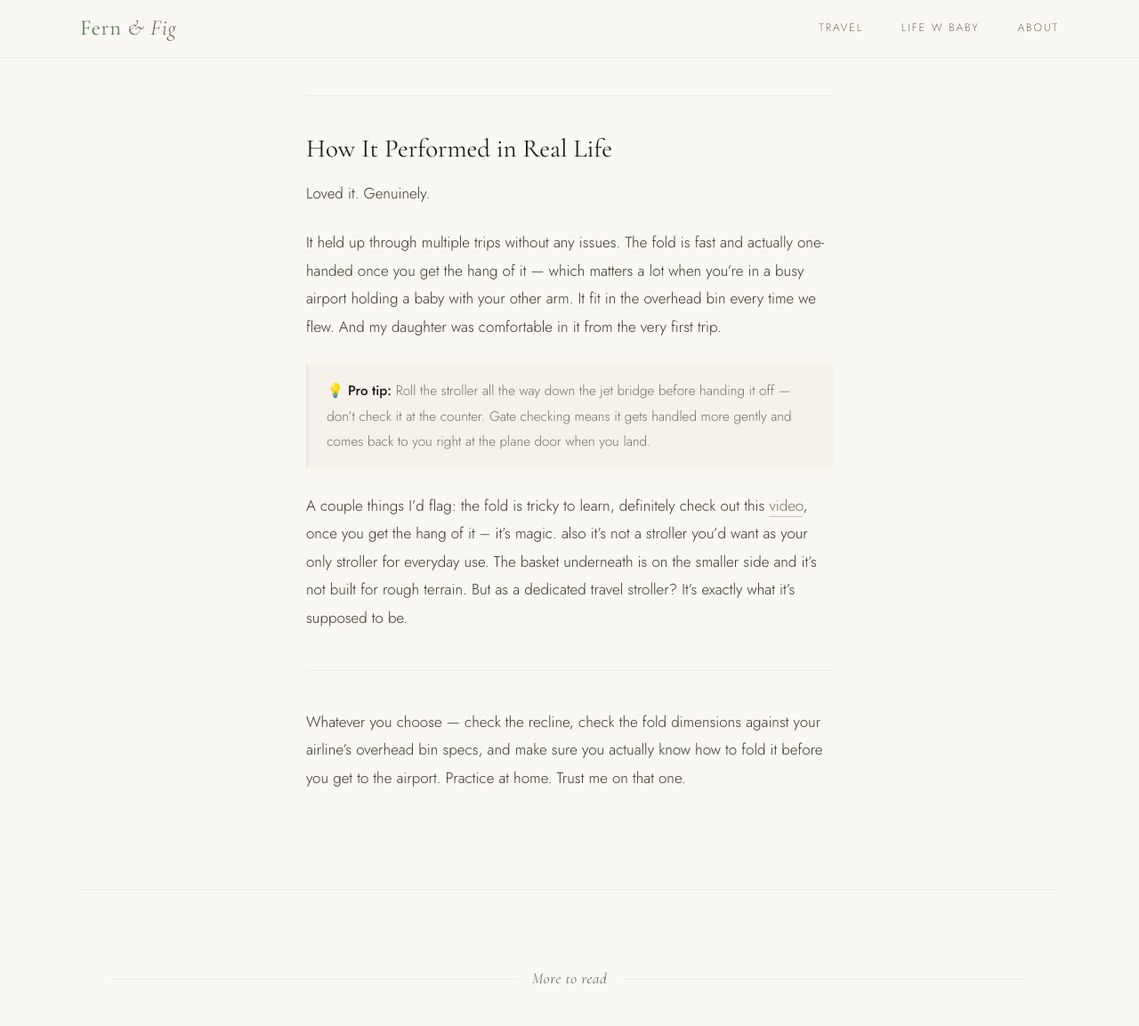
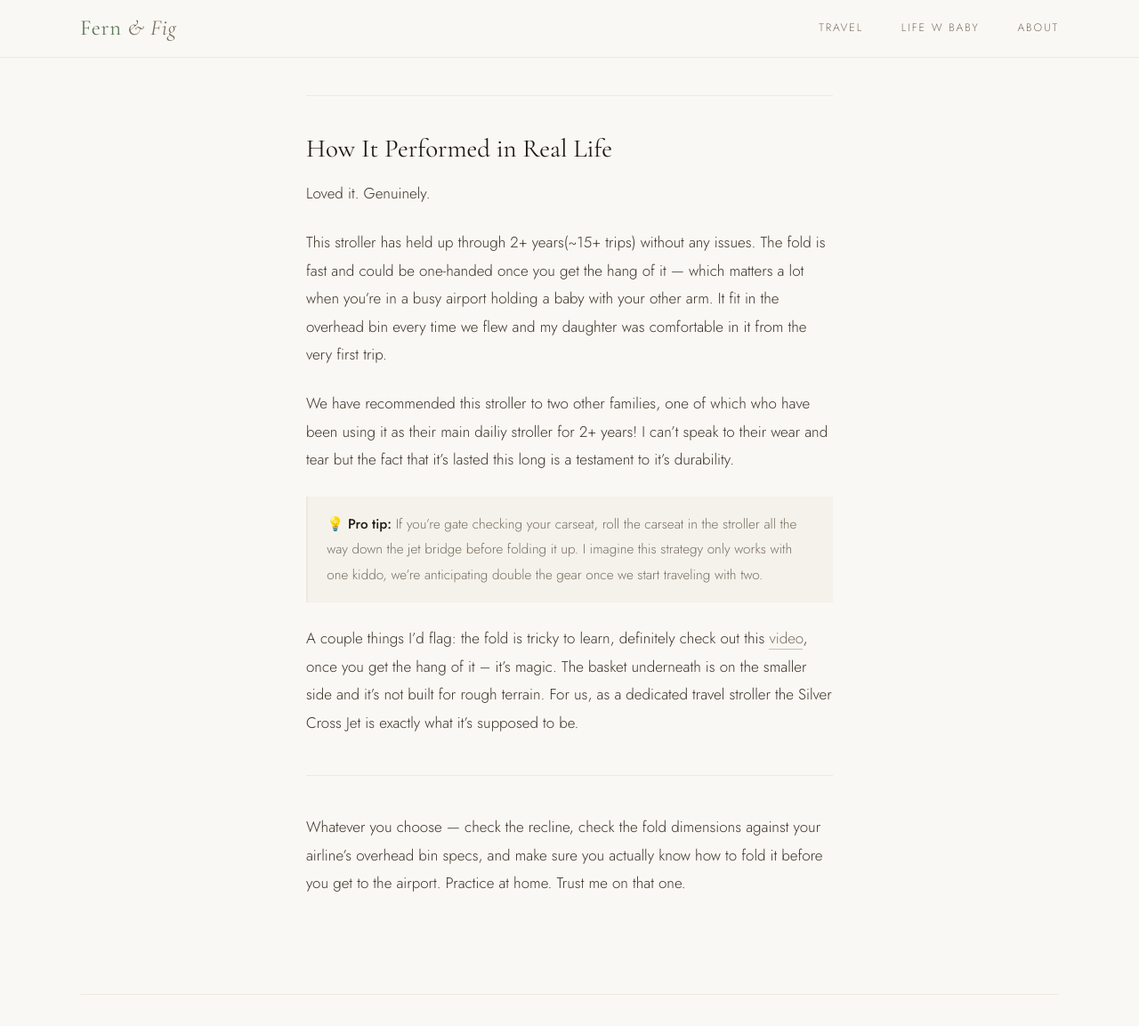
Before and after one commit to kateramoto/fernandfigco, a Jekyll site: the page built from _posts/2026-03-22-best-travel-stroller.md, in a window 1280 px wide and 1400 px high, scrolled down 2905 px, cut to the strip 0-1153 px from the top of the window. Shown: the whole strip at 89% size. Built offline with Jekyll 4.4.1, drawn with Linux system fonts in a browser that asks for light colours.

Commit message:
Update 2026-03-22-best-travel-stroller.md

```diff
--- a/_posts/2026-03-22-best-travel-stroller.md
+++ b/_posts/2026-03-22-best-travel-stroller.md
@@ -104,11 +104,13 @@ One other thing worth knowing: the Silver Cross Jet is compatible with infant ca
 
 Loved it. Genuinely.
 
-It held up through multiple trips without any issues. The fold is fast and actually one-handed once you get the hang of it — which matters a lot when you're in a busy airport holding a baby with your other arm. It fit in the overhead bin every time we flew. And my daughter was comfortable in it from the very first trip.
+This stroller has held up through 2+ years(~15+ trips) without any issues. The fold is fast and could be one-handed once you get the hang of it — which matters a lot when you're in a busy airport holding a baby with your other arm. It fit in the overhead bin every time we flew and my daughter was comfortable in it from the very first trip.
 
-> 💡 **Pro tip:** Roll the stroller all the way down the jet bridge before handing it off — don't check it at the counter. Gate checking means it gets handled more gently and comes back to you right at the plane door when you land.
+We have recommended this stroller to two other families, one of which who have been using it as their main dailiy stroller for 2+ years! I can't speak to their wear and tear but the fact that it's lasted this long is a testament to it's durability.
 
-A couple things I'd flag: the fold is tricky to learn, definitely check out this [video](https://www.youtube.com/shorts/NuWhLSWbOrc), once you get the hang of it -- it's magic. also it's not a stroller you'd want as your only stroller for everyday use. The basket underneath is on the smaller side and it's not built for rough terrain. But as a dedicated travel stroller? It's exactly what it's supposed to be.
+> 💡 **Pro tip:** If you're gate checking your carseat, roll the carseat in the stroller all the way down the jet bridge before folding it up. I imagine this strategy only works with one kiddo, we're anticipating double the gear once we start traveling with two.
+
+A couple things I'd flag: the fold is tricky to learn, definitely check out this [video](https://www.youtube.com/shorts/NuWhLSWbOrc), once you get the hang of it -- it's magic. The basket underneath is on the smaller side and it's not built for rough terrain. For us, as a dedicated travel stroller the Silver Cross Jet is exactly what it's supposed to be.
 
 ---
 
```
